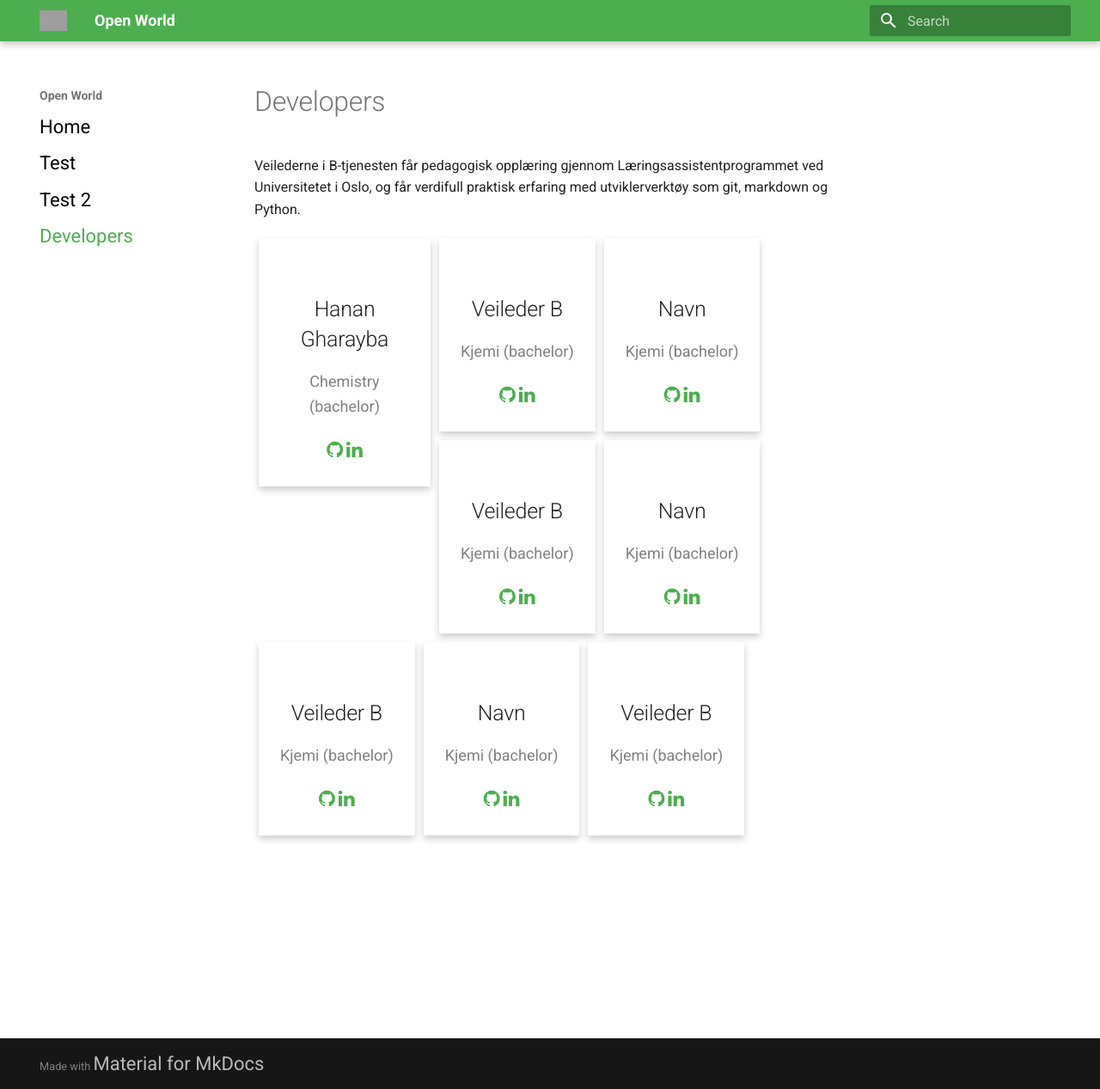
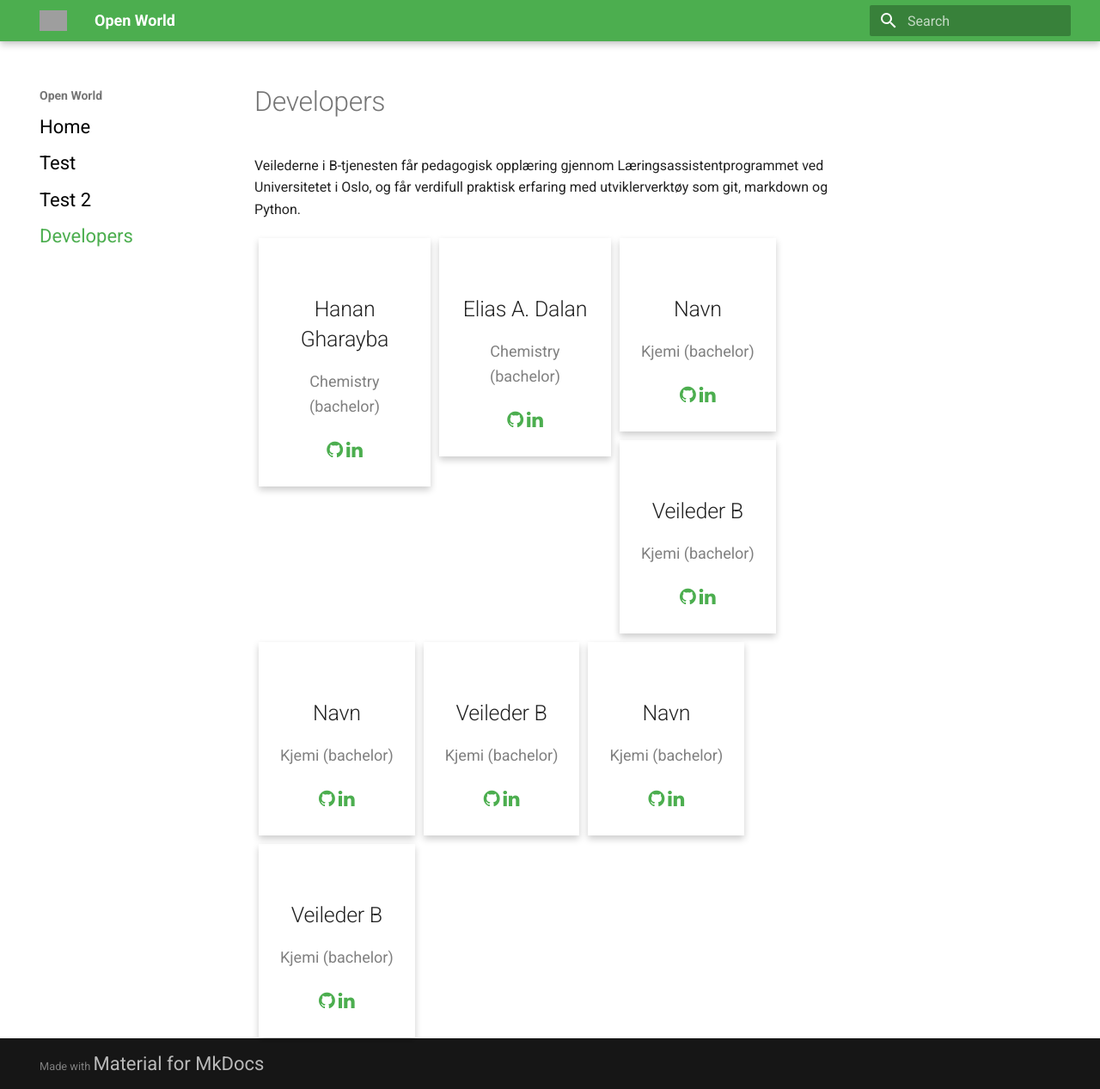
Before and after one commit to audunsh/openworld, an MkDocs documentation site: the page built from docs/developers.md, in a window 1280 px wide and 1267 px high. Shown: the whole window at 86% size. Built offline with MkDocs 1.6.1 and Material for MkDocs 9.7.7, drawn with Linux system fonts in a browser that asks for light colours; grey boxes are pictures that could not be loaded.

Commit message:
Added my info

```diff
--- a/docs/developers.md
+++ b/docs/developers.md
@@ -64,10 +64,10 @@ button:hover, a:hover {
   </div>
 
   <div class="card">
-    <h2>Veileder B</h2>
-    <p class="title">Kjemi (bachelor)</p>
-    <a href="#"><i class="fa fa-github"></i></a>
-    <a href="#"><i class="fa fa-linkedin"></i></a>
+    <h2>Elias A. Dalan</h2>
+    <p class="title">Chemistry (bachelor)</p>
+    <a href="https://github.com/cedalan"><i class="fa fa-github"></i></a>
+    <a href="https://www.linkedin.com/in/elias-dalan-1a19a61b6/"><i class="fa fa-linkedin"></i></a>
   </div>
 
   <div class="card">
```
